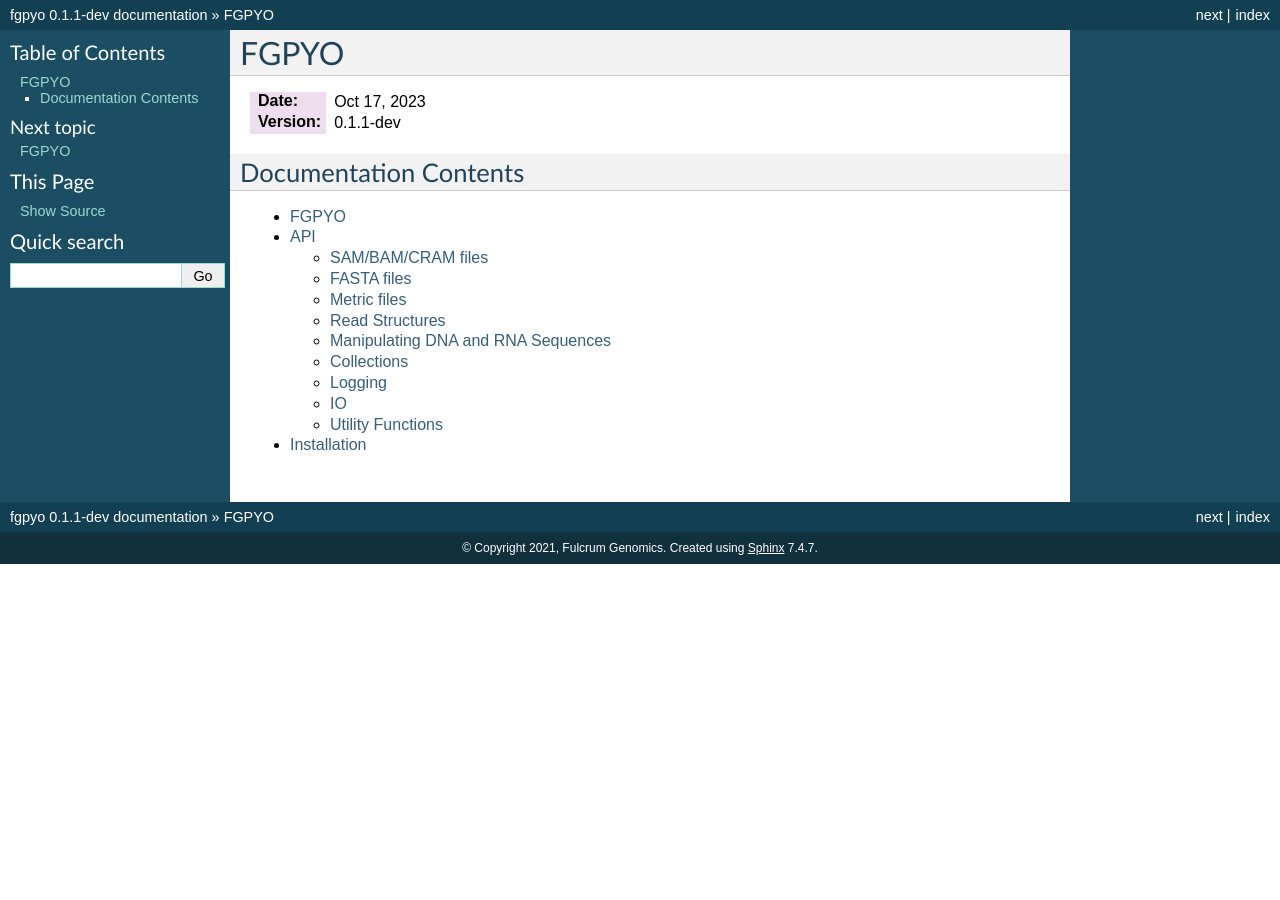
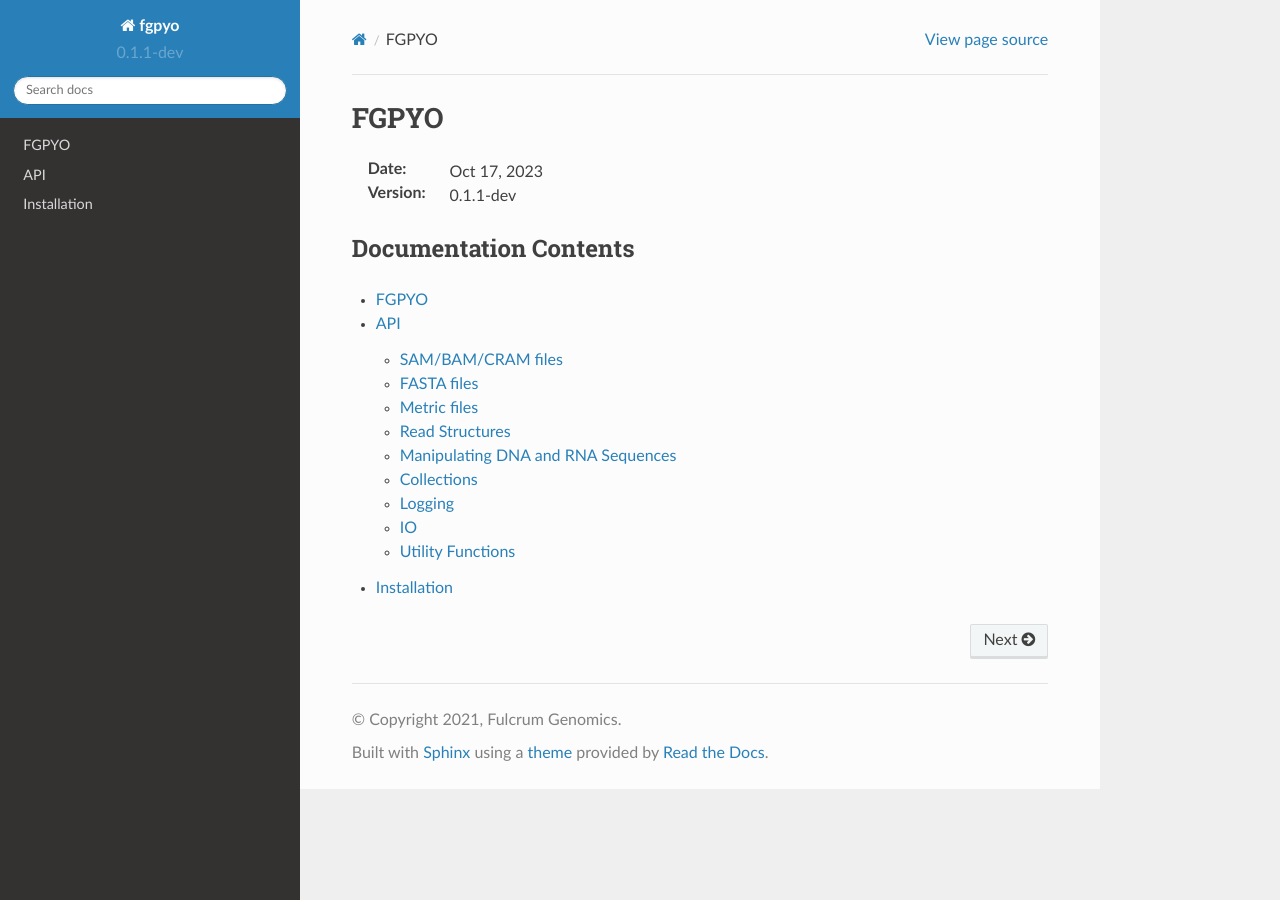
Before and after one commit to fulcrumgenomics/fgpyo, a Sphinx documentation site: the page built from docs/index.rst, in a window 1280 px wide. Built offline with Sphinx 7.4.7 and the Read the Docs theme 2.0.0, drawn with Linux system fonts in a browser that asks for light colours.

Commit message:
doc: use rtd theme

```diff
--- a/docs/conf.py
+++ b/docs/conf.py
@@ -30,7 +30,8 @@ extensions = ['sphinx.ext.autodoc',
               'sphinx.ext.todo',
               'sphinx.ext.ifconfig',
               'sphinx.ext.intersphinx',
-              'sphinx.ext.napoleon']
+              'sphinx.ext.napoleon',
+              'sphinx_rtd_theme']
 
 intersphinx_mapping = {'python': ('http://docs.python.org/3.6', None)}
 
@@ -118,7 +119,7 @@ pygments_style = 'sphinx'
 
 # The theme to use for HTML and HTML Help pages.  Major themes that come with
 # Sphinx are currently 'default' and 'sphinxdoc'.
-html_theme = 'default'
+html_theme = 'sphinx_rtd_theme'
 
 # Theme options are theme-specific and customize the look and feel of a theme
 # further.  For a list of options available for each theme, see the
--- a/pyproject.toml
+++ b/pyproject.toml
@@ -33,7 +33,7 @@ sphinx = {version = "4.3.1", optional = true}
 pysam = ">=0.20.0"
 
 [tool.poetry.extras]
-docs = ["sphinx"]
+docs = ["sphinx", "sphinx_rtd_theme"]
 
 [tool.poetry.dev-dependencies]
 pytest = ">=5.4.2"
```
